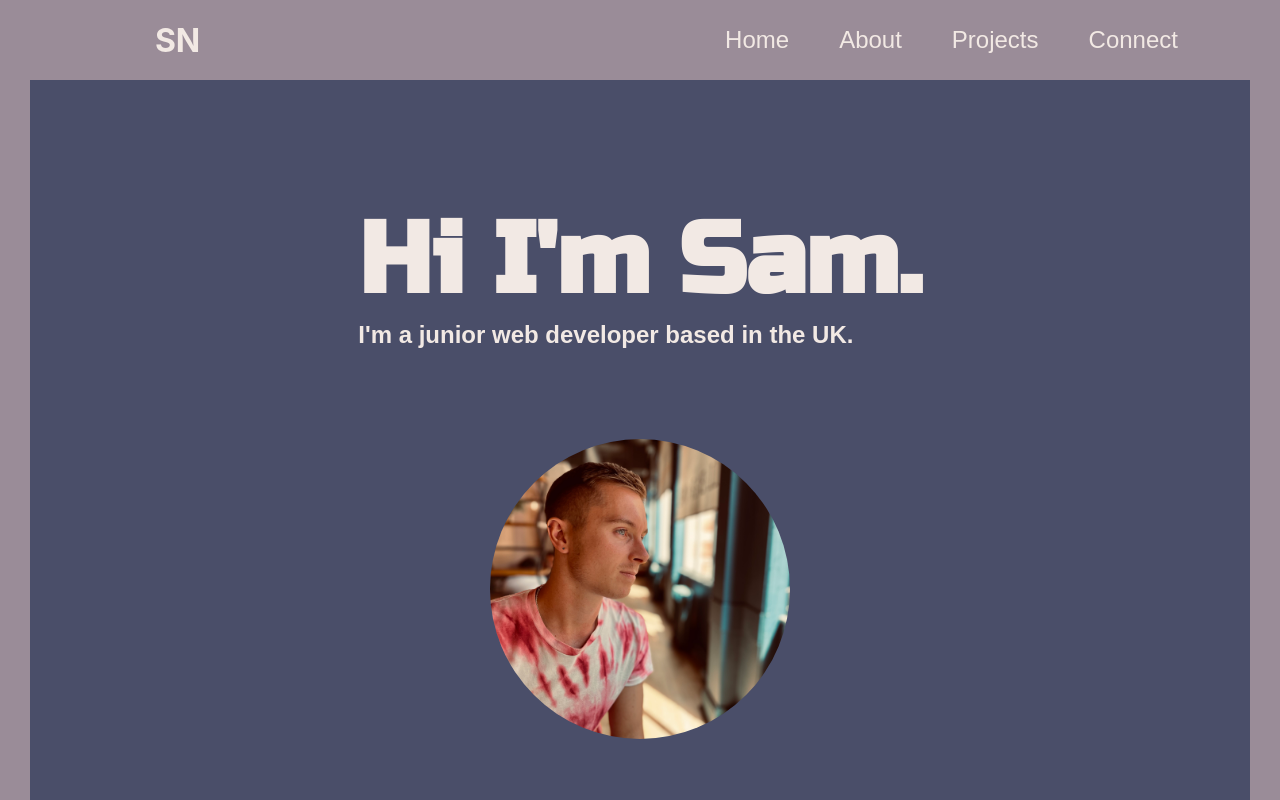
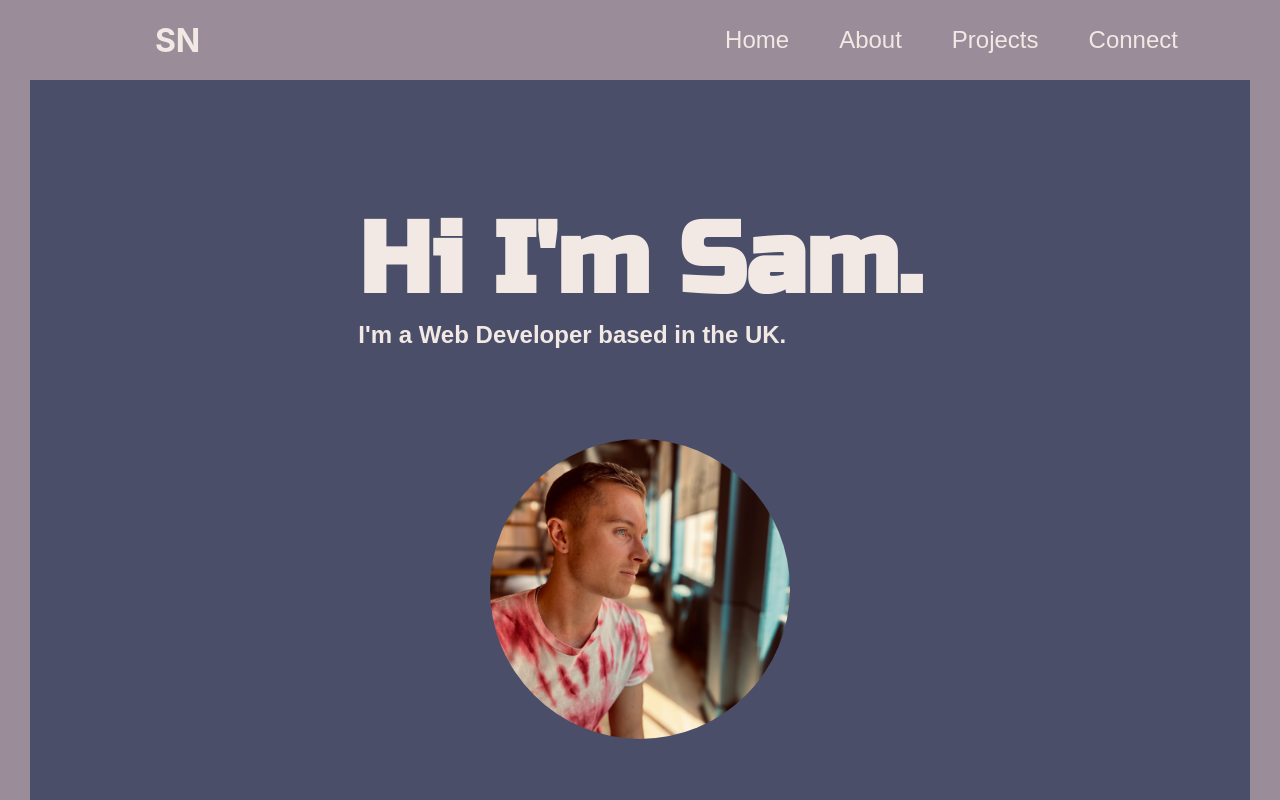
Before and after one commit to Samnoble118/Portfolio-V2, a React (Create React App) app: page / in a window 1280 px wide. Shown: the top 800 px of the page. Built offline with nearby package versions, Linux system fonts and the light colour scheme; a web font is replaced by a local one.

Commit message:
small chnages to text

```diff
--- a/src/pages/home.js
+++ b/src/pages/home.js
@@ -29,7 +29,7 @@ function home() {
                 <div className="intro-heads-container">
                 <div className="intro-heads">
                     <h1 class="animate__animated animate__bounce">Hi I'm Sam.</h1>
-                    <h2>I'm a junior web developer based in the UK.</h2>
+                    <h2>I'm a Web Developer based in the UK.</h2>
                 </div>
                 <div className="intro-pic-container">
                     <img className="samPic" src={Sam} alt="Sam" />
@@ -132,7 +132,7 @@ function home() {
                     <p>An E-Commerce website that I have built using WordPress and WooCommerce, a bridal online shop that sells clothes for the big day.</p><br />
                     </div>
                     <div className="picContainer">
-                    <a href="http://79.170.40.33/lifebuys.co.uk/" target='_blank'><img className="marvelWebPic" src={MrsWifey} alt="Mrs Wifey Website" /></a>
+                    <a href="http://176.32.230.11/mrswifey.co.uk/" target='_blank'><img className="marvelWebPic" src={MrsWifey} alt="Mrs Wifey Website" /></a>
                     </div>
                 </ScrollAnimation>
                 </div>
@@ -158,7 +158,7 @@ function home() {
                     <h3>Zircom</h3>
                     <br />
                     <p className="proSmlDesc">Coming soon... Still in development.</p>
-                    <p>An informational website for an electrical service company called Zircom, built with.</p><br />
+                    <p>An informational website for an electrical service company called Zircom, built with WordPress.</p><br />
                     </div>
                     <div className="picContainer">
                     <a href="#" target='_blank'><img className="marvelWebPic" src={Zircom} alt="Zircom Website" /></a>
```
